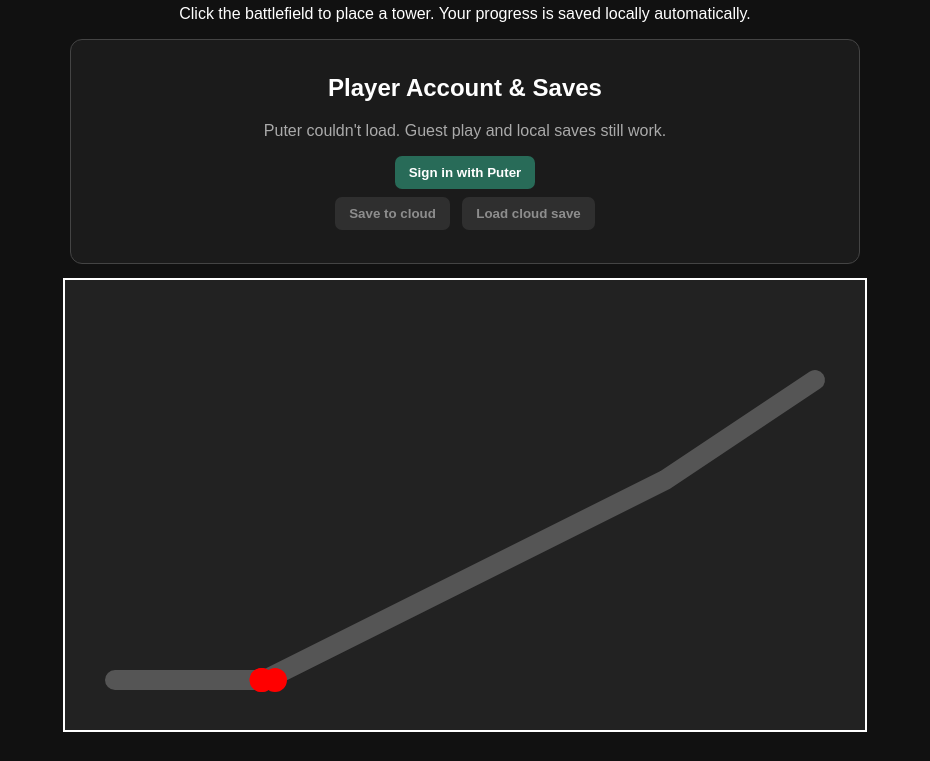
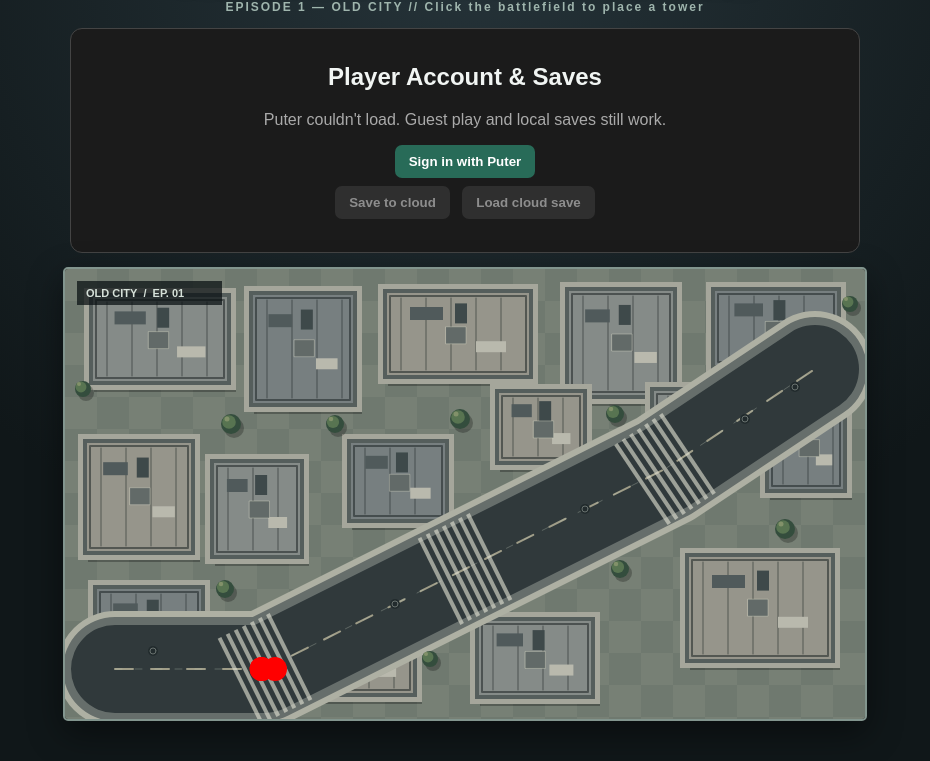
Before and after one commit to HedgePlays2/The-Invasion-Tower-Defense, a plain HTML site: page index.html in a window 1280 px wide. Shown: the part 75-836 px from the top of the page, without its empty margins (175-1105 px from the left). Drawn offline with Linux system fonts and the light colour scheme.

Commit message:
Build top-down Old City battlefield blockout

```diff
--- a/index.html
+++ b/index.html
@@ -6,15 +6,31 @@
   <script src="https://js.puter.com/v2/"></script>
   <style>
     body {
-      background: #111;
-      color: #fff;
-      font-family: sans-serif;
+      margin: 0;
+      padding: 18px 12px 30px;
+      background: radial-gradient(circle at top, #26343a, #101719 65%);
+      color: #f1f5f3;
+      font-family: Arial, sans-serif;
       text-align: center;
+    }
+    h1 {
+      margin: 8px 0 4px;
+      letter-spacing: 2px;
+      text-transform: uppercase;
+      text-shadow: 0 3px 18px #000;
+    }
+    .subtitle {
+      color: #9fb5ad;
+      font-size: 12px;
+      letter-spacing: 2px;
+      font-weight: bold;
     }
     #gameCanvas {
       background: #222;
-      border: 2px solid #fff;
+      border: 2px solid #82958e;
+      border-radius: 5px;
       display: block;
+      box-shadow: 0 12px 35px rgba(0,0,0,.45);
       margin: 10px auto;
       max-width: calc(100vw - 24px);
       height: auto;
@@ -44,8 +60,8 @@
   </style>
 </head>
 <body>
-  <h1>Hedge Tower Defense Starter</h1>
-  <p>Click the battlefield to place a tower. Your progress is saved locally automatically.</p>
+  <h1>The Invasion: Tower Defense</h1>
+  <p class="subtitle">EPISODE 1 — OLD CITY // Click the battlefield to place a tower</p>
   <section id="accountPanel">
     <h2>Player Account &amp; Saves</h2>
     <div id="accountStatus">Playing as guest — no account needed.</div>
@@ -365,9 +381,6 @@
 
       update(dt, time);
       draw();
-
-      loadLocalGame();
-    refreshPuterAccount();
       requestAnimationFrame(gameLoop);
     }
 
@@ -396,36 +409,175 @@
       }
     }
 
-    function draw() {
-      ctx.clearRect(0, 0, canvas.width, canvas.height);
+    // --- TOP-DOWN OLD CITY BLOCKOUT ---
+    // Original map artwork will replace this hand-built placeholder as we refine the layout.
+    const cityBuildings = [
+      {x:24,y:24,w:142,h:92,tone:0},
+      {x:184,y:22,w:108,h:116,tone:1},
+      {x:318,y:20,w:150,h:90,tone:2},
+      {x:500,y:18,w:112,h:112,tone:0},
+      {x:646,y:18,w:130,h:82,tone:1},
+      {x:18,y:170,w:112,h:116,tone:2},
+      {x:145,y:190,w:94,h:100,tone:0},
+      {x:282,y:170,w:102,h:84,tone:1},
+      {x:430,y:120,w:92,h:76,tone:2},
+      {x:585,y:118,w:112,h:72,tone:0},
+      {x:700,y:132,w:82,h:92,tone:1},
+      {x:28,y:316,w:112,h:92,tone:1},
+      {x:236,y:354,w:116,h:74,tone:2},
+      {x:410,y:348,w:120,h:82,tone:0},
+      {x:620,y:284,w:150,h:110,tone:2}
+    ];
+    const roofColors = ["#858b88", "#777f80", "#96958b"];
 
-      // draw path
-      ctx.strokeStyle = "#555";
-      ctx.lineWidth = 20;
-      ctx.lineCap = "round";
+    function drawBuilding(b) {
+      const roof = roofColors[b.tone];
+      ctx.fillStyle = "rgba(0,0,0,.28)";
+      ctx.fillRect(b.x + 5, b.y + 7, b.w, b.h);
+
+      // building lot and narrow pavement apron
+      ctx.fillStyle = "#a5a69b";
+      ctx.fillRect(b.x - 5, b.y - 5, b.w + 10, b.h + 10);
+      ctx.fillStyle = "#555e5c";
+      ctx.fillRect(b.x, b.y, b.w, b.h);
+      ctx.fillStyle = roof;
+      ctx.fillRect(b.x + 4, b.y + 4, b.w - 8, b.h - 8);
+
+      // roof edge and subtle roof panel seams
+      ctx.strokeStyle = "rgba(30,38,38,.55)";
+      ctx.lineWidth = 2;
+      ctx.strokeRect(b.x + 7, b.y + 7, b.w - 14, b.h - 14);
+      ctx.lineWidth = 1;
+      for (let x = b.x + 18; x < b.x + b.w - 12; x += 25) {
         ctx.beginPath();
-      ctx.moveTo(path[0].x, path[0].y);
-      for (let i = 1; i < path.length; i++) {
-        ctx.lineTo(path[i].x, path[i].y);
-      }
+        ctx.moveTo(x, b.y + 9);
+        ctx.lineTo(x, b.y + b.h - 9);
         ctx.stroke();
-
-      // draw enemies
-      for (const e of enemies) {
-        e.draw();
       }
 
-      // draw towers
-      for (const t of towers) {
-        t.draw();
+      // rooftop equipment
+      ctx.fillStyle = "#505a5b";
+      ctx.fillRect(b.x + b.w * .18, b.y + b.h * .2, Math.max(15, b.w * .22), 13);
+      ctx.fillStyle = "#b9b9ad";
+      ctx.fillRect(b.x + b.w * .62, b.y + b.h * .58, Math.max(13, b.w * .2), 11);
+      ctx.fillStyle = "#3e494a";
+      ctx.fillRect(b.x + b.w * .48, b.y + b.h * .16, 12, 20);
+
+      // rooftop access hatch
+      ctx.fillStyle = "#626a68";
+      ctx.fillRect(b.x + b.w * .42, b.y + b.h * .42, 20, 17);
+      ctx.strokeStyle = "rgba(230,230,210,.35)";
+      ctx.strokeRect(b.x + b.w * .42, b.y + b.h * .42, 20, 17);
     }
 
-      // draw bullets
-      for (const b of bullets) {
-        b.draw();
+    function drawTree(x, y, size) {
+      ctx.fillStyle = "rgba(0,0,0,.25)";
+      ctx.beginPath();
+      ctx.arc(x + 3, y + 4, size, 0, Math.PI * 2);
+      ctx.fill();
+      ctx.fillStyle = "#344d3d";
+      ctx.beginPath();
+      ctx.arc(x, y, size, 0, Math.PI * 2);
+      ctx.fill();
+      ctx.fillStyle = "#587451";
+      ctx.beginPath();
+      ctx.arc(x - 2, y - 2, size * .68, 0, Math.PI * 2);
+      ctx.fill();
+      ctx.fillStyle = "#82916a";
+      ctx.beginPath();
+      ctx.arc(x - 4, y - 5, size * .25, 0, Math.PI * 2);
+      ctx.fill();
+    }
+
+    function drawCityMap() {
+      // concrete city ground with subtle block texture
+      ctx.fillStyle = "#737c72";
+      ctx.fillRect(0, 0, canvas.width, canvas.height);
+      for (let y = 0; y < canvas.height; y += 32) {
+        for (let x = 0; x < canvas.width; x += 32) {
+          ctx.fillStyle = ((x / 32 + y / 32) % 2 === 0) ? "rgba(220,220,190,.035)" : "rgba(20,30,28,.035)";
+          ctx.fillRect(x, y, 32, 32);
         }
       }
 
+      // lots and buildings
+      for (const b of cityBuildings) drawBuilding(b);
+
+      // road shoulders, sidewalks, curbs, then asphalt
+      ctx.lineCap = "round";
+      ctx.lineJoin = "round";
+      function strokeRoute(color, width) {
+        ctx.strokeStyle = color;
+        ctx.lineWidth = width;
+        ctx.beginPath();
+        ctx.moveTo(path[0].x, path[0].y);
+        for (let i = 1; i < path.length; i++) ctx.lineTo(path[i].x, path[i].y);
+        ctx.stroke();
+      }
+      strokeRoute("#aeb0a3", 116);
+      strokeRoute("#666e6b", 104);
+      strokeRoute("#30393b", 88);
+
+      // lane dashes following the invasion road
+      ctx.save();
+      ctx.setLineDash([18, 18]);
+      strokeRoute("rgba(218,211,177,.65)", 2);
+      ctx.restore();
+
+      // road edge markings
+      ctx.save();
+      ctx.setLineDash([7, 13]);
+      strokeRoute("rgba(190,198,184,.32)", 1);
+      ctx.restore();
+
+      // crosswalks at the main bends
+      const crossings = [{x:200,y:400,angle:-0.46},{x:400,y:300,angle:-0.46},{x:600,y:200,angle:-0.59}];
+      for (const cross of crossings) {
+        ctx.save();
+        ctx.translate(cross.x, cross.y);
+        ctx.rotate(cross.angle);
+        ctx.fillStyle = "rgba(225,225,210,.62)";
+        for (let i = -3; i <= 3; i++) ctx.fillRect(i * 9 - 2, -48, 4, 96);
+        ctx.restore();
+      }
+
+      // street trees and small planted areas
+      const trees = [
+        [166,155,10],[270,155,9],[395,150,10],[550,145,9],[720,260,10],
+        [160,320,9],[365,390,8],[555,300,9],[785,35,8],[18,120,8]
+      ];
+      for (const tree of trees) drawTree(...tree);
+
+      // small road drains and manhole covers
+      const details = [[88,382],[330,335],[520,240],[680,150],[730,118]];
+      for (const [x,y] of details) {
+        ctx.fillStyle = "#222b2d";
+        ctx.beginPath(); ctx.arc(x,y,5,0,Math.PI*2); ctx.fill();
+        ctx.strokeStyle = "#68716e";
+        ctx.lineWidth = 1;
+        ctx.beginPath(); ctx.arc(x,y,3,0,Math.PI*2); ctx.stroke();
+      }
+
+      // map label
+      ctx.fillStyle = "rgba(8,15,17,.72)";
+      ctx.fillRect(12, 12, 145, 24);
+      ctx.fillStyle = "#d6e1d9";
+      ctx.font = "bold 11px Arial";
+      ctx.textAlign = "left";
+      ctx.fillText("OLD CITY  /  EP. 01", 21, 28);
+    }
+
+    function draw() {
+      ctx.clearRect(0, 0, canvas.width, canvas.height);
+      drawCityMap();
+
+      for (const e of enemies) e.draw();
+      for (const t of towers) t.draw();
+      for (const b of bullets) b.draw();
+    }
+
+    loadLocalGame();
+    refreshPuterAccount();
     requestAnimationFrame(gameLoop);
   </script>
 </body>
```
Lines whose indentation alone changed are shown as unchanged.
